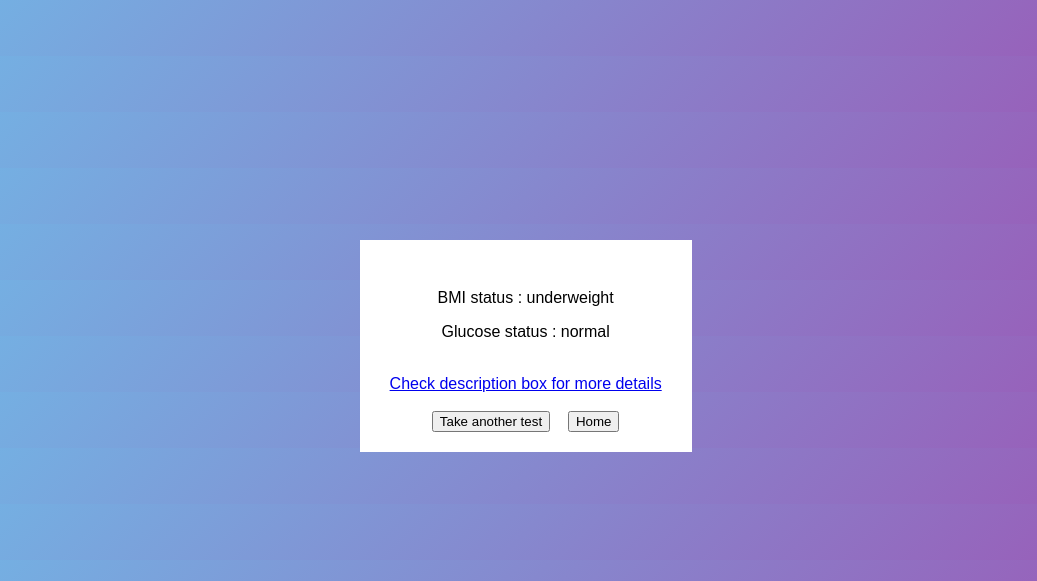
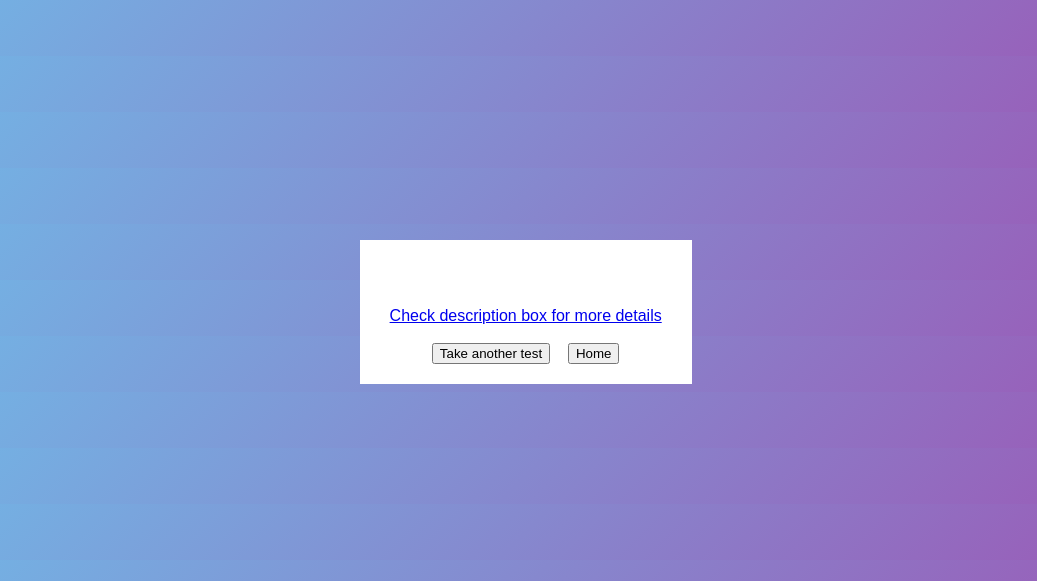
Before and after one commit to SamikshaBhavsar/check-up, a Flask app: template templates/cancer_output.html in a window 1280 px wide. Shown: the top 581 px of the page, without its empty margins (114-1151 px from the left). Run offline with Flask 2, Linux system fonts and the light colour scheme; the template is opened without the code that fills it, so the values that code supplies are empty.

Commit message:
Update cancer_output.html

```diff
--- a/templates/cancer_output.html
+++ b/templates/cancer_output.html
@@ -73,81 +73,10 @@ body {
   </h3>
   <p id = "m1"></p>
   <p id = "m2"></p><br>
-  <a href = "{{url_for('diabetes_details') }}">Check description box for more details</a><br><br>
+  <a href = "{{url_for('cancer_details') }}">Check description box for more details</a><br><br>
   <a href = "{{url_for('predict_cancer') }}"><button class="btn" type="submit">Take another test</button></a>&nbsp &nbsp
   <a href = "{{url_for('home_page') }}"><button class="btn" type="submit">Home</button></a>
 
 
 
   </div>
-
-
-
-  <!-- </script> -->
-<!-- <button  onclick="f1()">read summary</button> -->
-</body>
-</html>
-<script>
-  var t;
-  // If your BMI is 18.5 to 24.9, it falls within the normal or Healthy Weight range. If your BMI is 25.0 to 29.9, it falls within the overweight range. If your BMI is 30.0 or higher, it falls within the obese range.
-
-  var BMI = '{{ BMI }}';
-  if (BMI > 18.5 && BMI < 24.9){
-
-t = "BMI status : normal";
-document.getElementById("m1").innerHTML = t;
-  }
-
-  else if(BMI > 25.0 && BMI < 29.9){
-    t = "BMI status : overweight";
-document.getElementById("m1").innerHTML = t;
-
-  }
-  else if(BMI > 30){
-    t = "BMI status : obese";
-document.getElementById("m1").innerHTML = t;
-
-  }
-  else{
-    t = "BMI status : underweight";
-document.getElementById("m1").innerHTML = t;
-
-  }
-
-
-  var BP = '{{ BloodPressure }}';
-  if (BP < 60){
-
-t = "BP status : low";
-document.getElementById("m2").innerHTML = t;
-  }
-  else if(BP > 90){
-    t = "BP status : high";
-document.getElementById("m2").innerHTML = t;
-
-  }
-  else{
-    t = "BP status : normal";
-document.getElementById("m2").innerHTML = t;
-  }
-//   less than 140 mg/dL is normal
-// •	140 to 199 mg/dL indicates prediabetes
-// •	200 mg/dL or above indicates diabetes
-
-var G = '{{ Glucose }}';
-  if (G < 140){
-
-t = "Glucose status : normal";
-document.getElementById("m2").innerHTML = t;
-  }
-  else if(G >= 140 && G <= 199){
-    t = "Glucose status : at risk";
-document.getElementById("m2").innerHTML = t;
-
-  }
-  else if(G >= 200){
-    t = "Glucose status : diabetic symptoms";
-document.getElementById("m2").innerHTML = t;
-  }
-
-</script>
```
